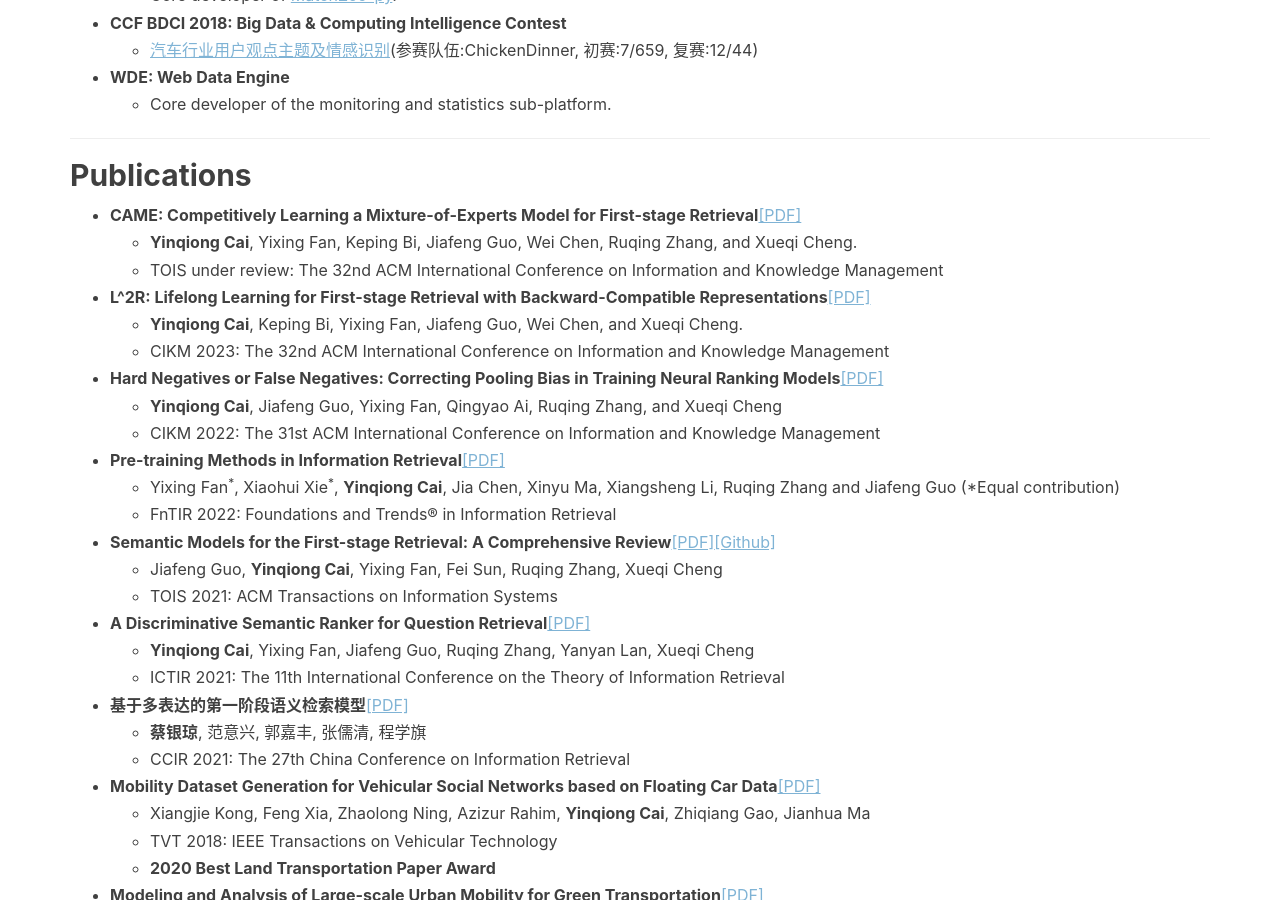
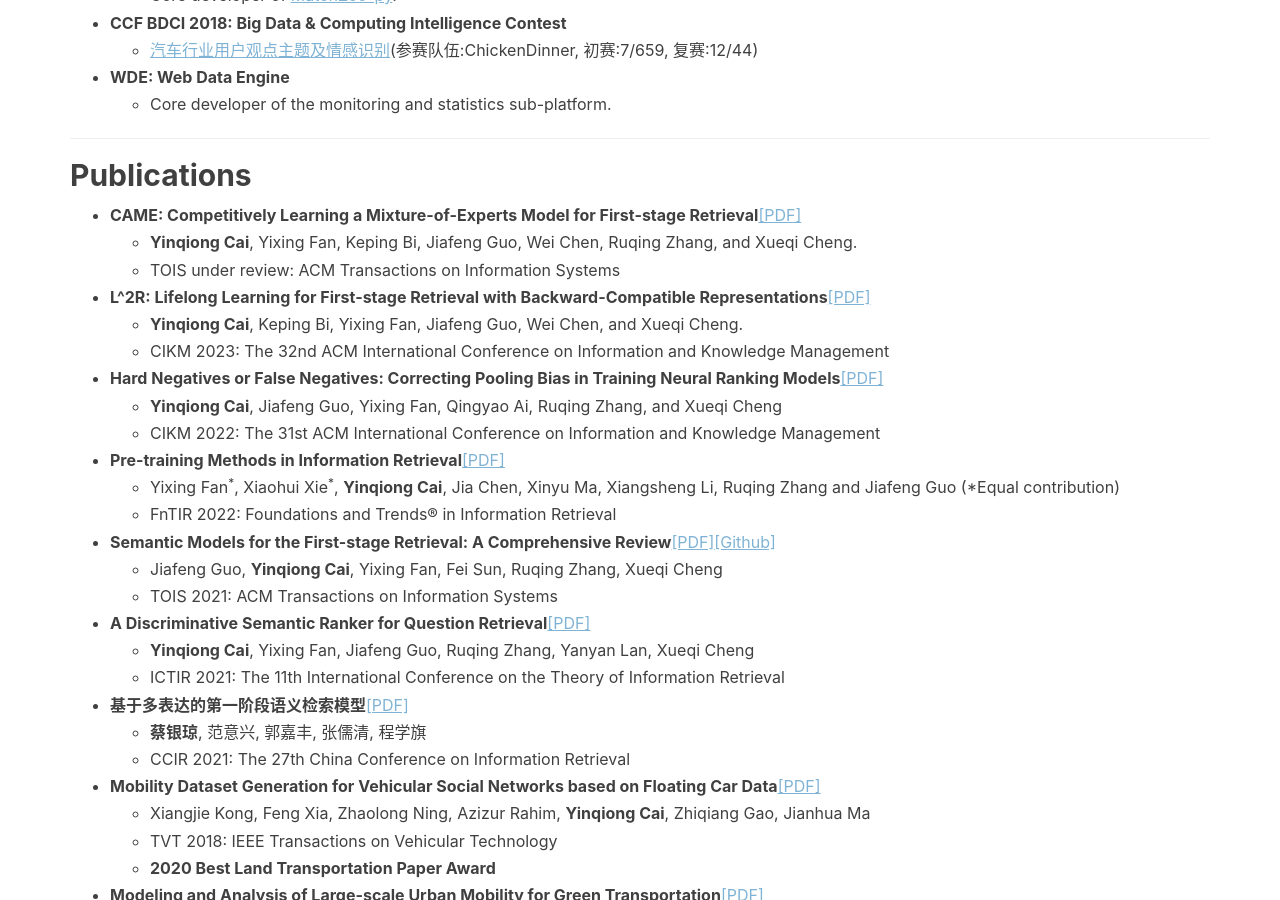
Before and after one commit to caiyinqiong/caiyinqiong.github.io, a Jekyll site: the page built from resume.html, in a window 1280 px wide and 900 px high, scrolled down 1134 px. Built offline with Jekyll 4.4.1, drawn with Linux system fonts in a browser that asks for light colours; nearby versions of some CDN libraries; comment, search, counter and statistics services are not loaded.

Commit message:
Update resume.html

```diff
--- a/resume.html
+++ b/resume.html
@@ -90,7 +90,7 @@
 <li><strong>CAME: Competitively Learning a Mixture-of-Experts Model for First-stage Retrieval</strong><a href="https://arxiv.org/pdf/2311.02834.pdf" style="color:#7FB3D5;text-decoration:underline">[PDF]</a></li>
     <ul>
         <li><strong>Yinqiong Cai</strong>, Yixing Fan, Keping Bi, Jiafeng Guo, Wei Chen, Ruqing Zhang, and Xueqi Cheng.</li>
-        <li>TOIS under review: The 32nd ACM International Conference on Information and Knowledge Management</li>
+        <li>TOIS under review: ACM Transactions on Information Systems</li>
 </ul>
   <li><strong>L^2R: Lifelong Learning for First-stage Retrieval with Backward-Compatible Representations</strong><a href="https://dl.acm.org/doi/pdf/10.1145/3583780.3614947" style="color:#7FB3D5;text-decoration:underline">[PDF]</a></li>
     <ul>
```
